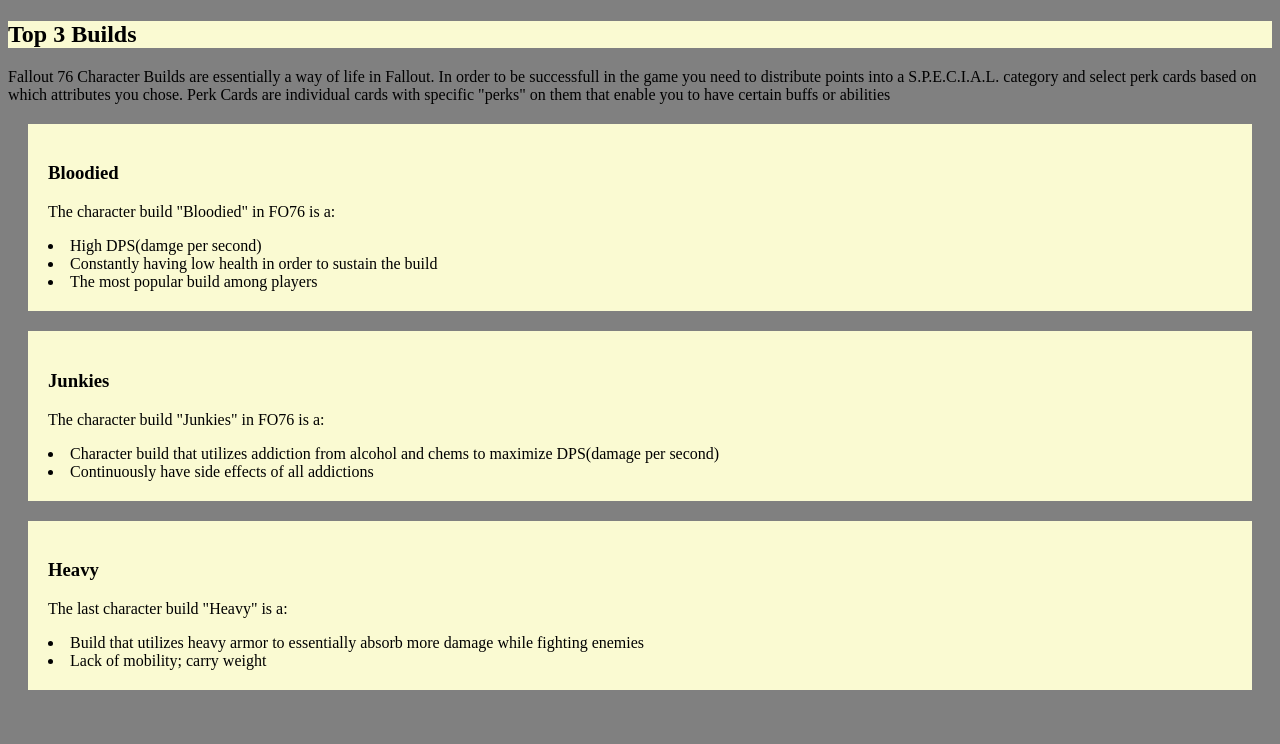
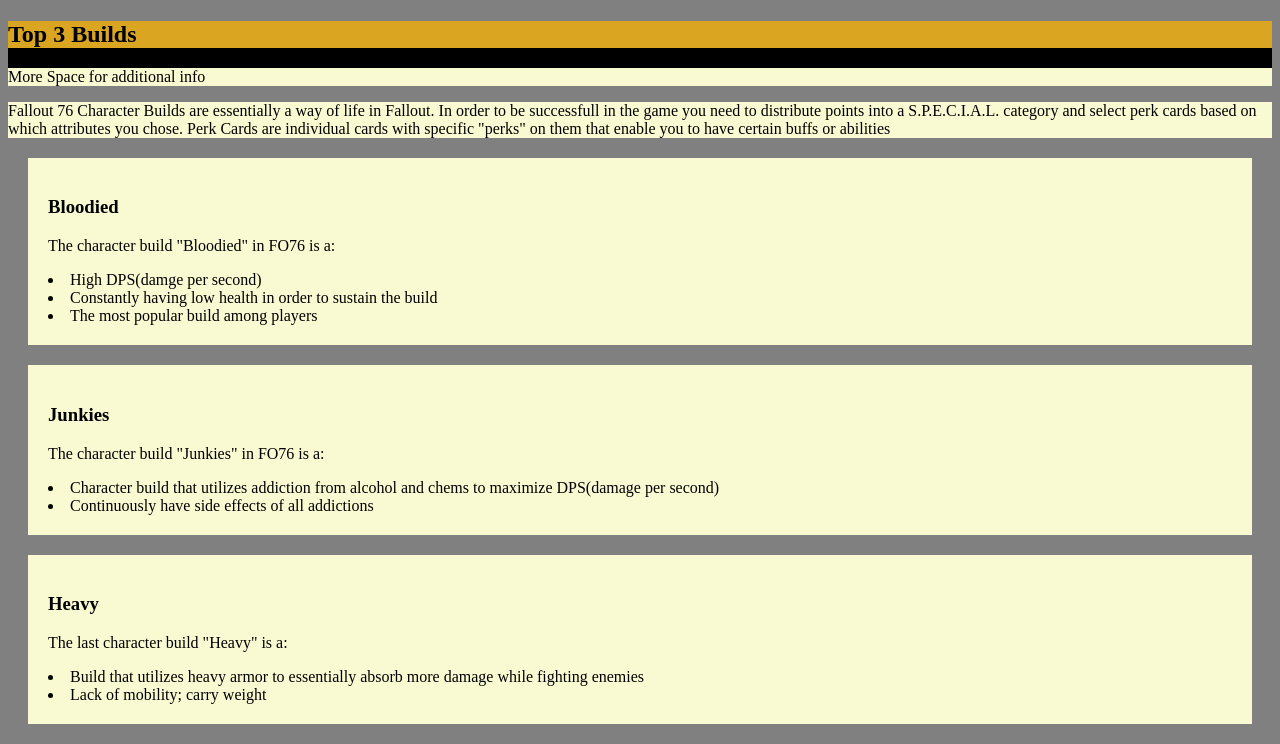
Before and after one commit to CGrisham1/HomeworkAug2021, a plain HTML site: page Week-4-Homework/index.html in a window 1280 px wide. Shown: the part 899-1643 px from the top of the page. Before the commit the page ends 1609 px from the top, so only its background shows below. Drawn offline with Linux system fonts and the light colour scheme.

Commit message:
Complex Selector, ID, CSS Reference

```diff
--- a/Week-4-Homework/index.html
+++ b/Week-4-Homework/index.html
@@ -27,10 +27,13 @@
   <iframe width="750" height="400" src="https://www.youtube.com/embed/M9FGaan35s0" title="YouTube video player" frameborder="100" allow="accelerometer; autoplay; clipboard-write; encrypted-media; gyroscope; picture-in-picture" allowfullscreen></iframe>
 </div>
 <main>
-  <div>
-  <h2>Top 3 Builds</h2>
+  <div class="top3">
+    <h2 id="demo">Top 3 Builds</h2>
+    <p>More Space for additional info</p>
+  </div>
+
   <p>Fallout 76 Character Builds are essentially a way of life in Fallout. In order to be successfull in the game you need to distribute points into a S.P.E.C.I.A.L. category and select perk cards based on which attributes you chose. Perk Cards are individual cards with specific "perks" on them that enable you to have certain buffs or abilities</p>
-</div>
+
 
   <div class="build">
   <h3>Bloodied</h3>
@@ -41,6 +44,7 @@
     <li>The most popular build among players</li>
   </ui>
 </div>
+
 
   <div class="build">
   <h3>Junkies</h3>
--- a/Week-4-Homework/styles.css
+++ b/Week-4-Homework/styles.css
@@ -1,12 +1,11 @@
 h1 {
     background-color: lightgoldenrodyellow
 }
-h2 {
-    background-color: lightgoldenrodyellow
-}
+
 body {
     background-color: gray
 }
+
 .build {
     background-color: lightgoldenrodyellow;
     color: black;
@@ -15,9 +14,20 @@
     padding: 20px;
 }
 
-
 img {
   display: block;
   margin-left: auto;
   margin-right: auto;
 }
+
+#demo {
+    background-color: goldenrod
+}
+
+.top3 {
+    background-color: black
+}
+
+main :not(.top3) {
+    background-color: lightgoldenrodyellow
+}
```
